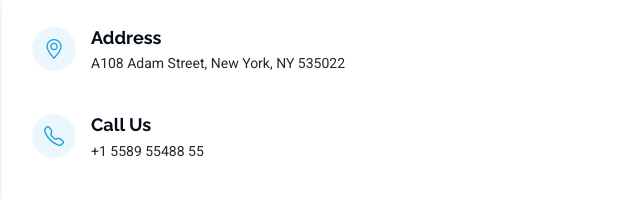
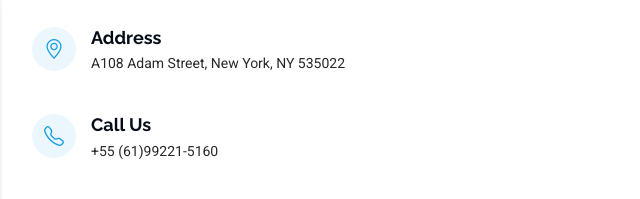
Before and after one commit to ViniSSDev/tentadodenv, a plain HTML site: page iPortfolio/index.html in a window 1280 px wide. Shown: the part 5069-5268 px from the top of the page, 310-950 px from the left. Drawn offline with Linux system fonts and the light colour scheme.

Commit message:
correção de numero de telefone

```diff
--- a/iPortfolio/index.html
+++ b/iPortfolio/index.html
@@ -548,7 +548,7 @@
                 <i class="bi bi-telephone flex-shrink-0"></i>
                 <div>
                   <h3>Call Us</h3>
-                  <p>+1 5589 55488 55</p>
+                  <p>+55 (61)99221-5160</p>
                 </div>
               </div><!-- End Info Item -->
 
```
